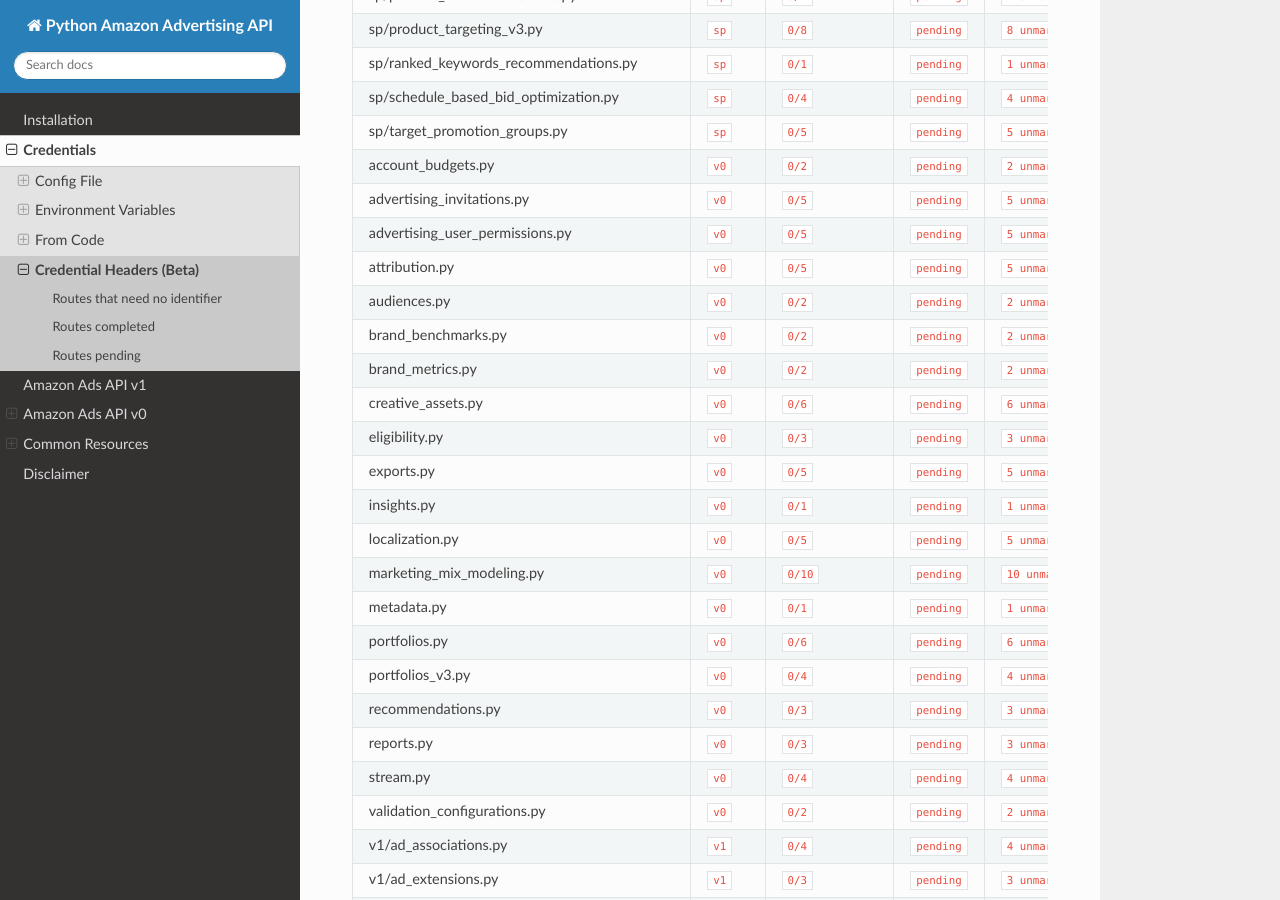
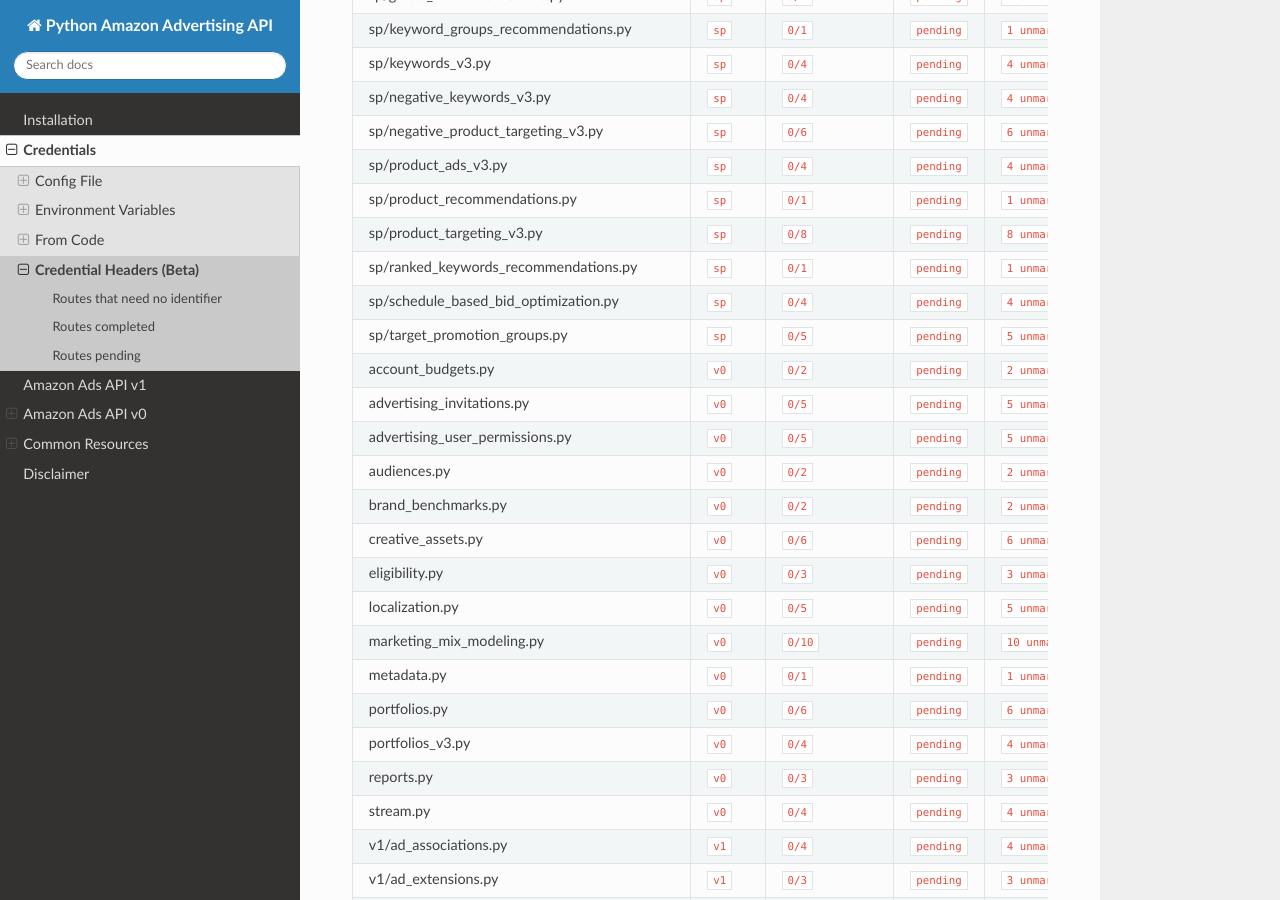
Before and after one commit to denisneuf/python-amazon-ad-api, a Sphinx documentation site: the page built from docs/route_headers.rst, in a window 1280 px wide and 900 px high, scrolled down 3800 px. Built offline with Sphinx 7.4.7 and the Read the Docs theme 3.1.0, drawn with Linux system fonts in a browser that asks for light colours; some of the changed text lies outside the part shown.

Commit message:
feat: mark six v0 families with their identity header
attribution, brand_metrics, exports, insights, recommendations and validation_configurations declare only Amazon-Advertising-API-ClientId and Amazon-Advertising-API-Scope in their contracts, so every route takes headers=['Amazon-Advertising-API-Scope']. 18 routes in total.

route_headers.rst moves the six from Routes pending to Routes completed: 15 completed, 98 pending.

```diff
--- a/docs/route_headers.rst
+++ b/docs/route_headers.rst
@@ -468,22 +491,12 @@ when none is; the last column groups what is left to do.
       - ``0/5``
       - ``pending``
       - ``5 unmarked``
-    * - attribution.py
-      - ``v0``
-      - ``0/5``
-      - ``pending``
-      - ``5 unmarked``
     * - audiences.py
       - ``v0``
       - ``0/2``
       - ``pending``
       - ``2 unmarked``
     * - brand_benchmarks.py
-      - ``v0``
-      - ``0/2``
-      - ``pending``
-      - ``2 unmarked``
-    * - brand_metrics.py
       - ``v0``
       - ``0/2``
       - ``pending``
@@ -498,16 +511,6 @@ when none is; the last column groups what is left to do.
       - ``0/3``
       - ``pending``
       - ``3 unmarked``
-    * - exports.py
-      - ``v0``
-      - ``0/5``
-      - ``pending``
-      - ``5 unmarked``
-    * - insights.py
-      - ``v0``
-      - ``0/1``
-      - ``pending``
-      - ``1 unmarked``
     * - localization.py
       - ``v0``
       - ``0/5``
@@ -533,11 +536,6 @@ when none is; the last column groups what is left to do.
       - ``0/4``
       - ``pending``
       - ``4 unmarked``
-    * - recommendations.py
-      - ``v0``
-      - ``0/3``
-      - ``pending``
-      - ``3 unmarked``
     * - reports.py
       - ``v0``
       - ``0/3``
@@ -548,11 +546,6 @@ when none is; the last column groups what is left to do.
       - ``0/4``
       - ``pending``
       - ``4 unmarked``
-    * - validation_configurations.py
-      - ``v0``
-      - ``0/2``
-      - ``pending``
-      - ``2 unmarked``
     * - v1/ad_associations.py
       - ``v1``
       - ``0/4``
```
Also changed, not shown: other parts of docs/route_headers.rst (+24 -1 lines), 6 other files.
